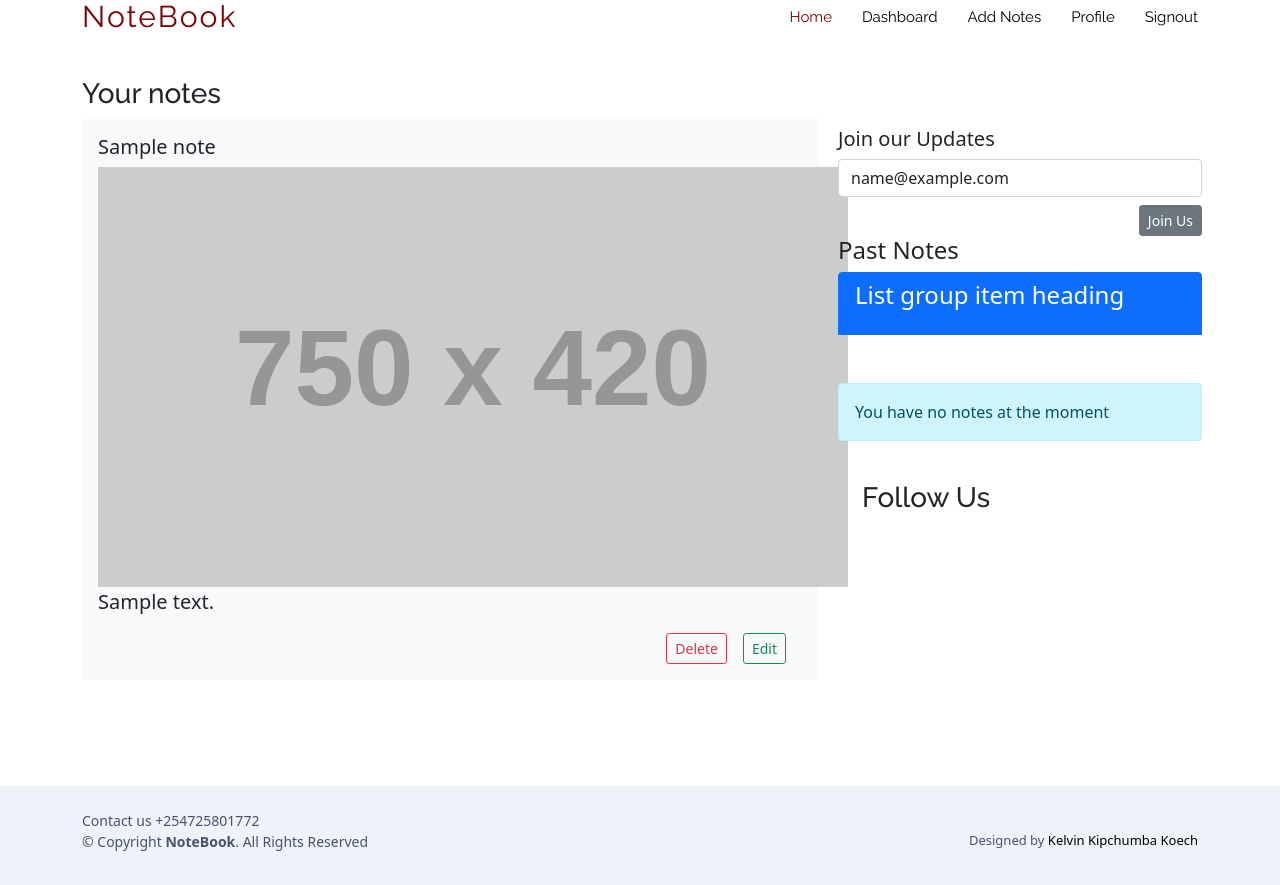
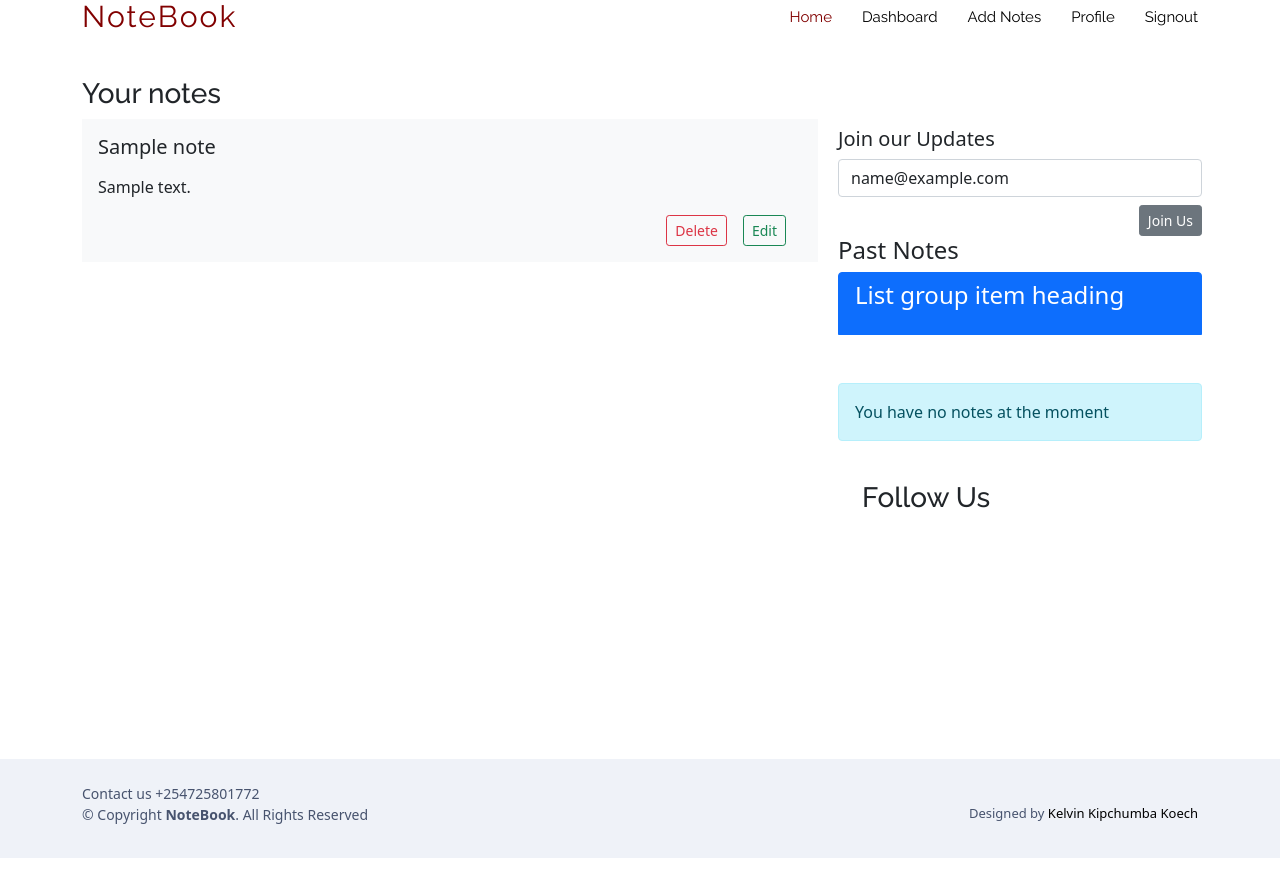
Before and after one commit to k-koech/notebook_django, a Django app: page /notes/1 in a window 1280 px wide. Shown: the part 19-904 px from the top of the page. After the commit the page ends 877 px from the top, so only its background shows below. Run offline with Django 3.2, Linux system fonts and the light colour scheme; a user stored in the database is signed in; tables that the repository leaves empty hold one stand-in row (values such as "Sample post"); grey boxes labelled with a size stand in for pictures from a placeholder-image service; some libraries are stand-ins or nearby versions.

Commit message:
Styled the note.html page

```diff
--- /dev/null
+++ b/notes/static/assets/css/notes.css
@@ -0,0 +1,4 @@
+.notes
+{
+min-height:80vh;
+}
--- a/notes/templates/dashboard.html
+++ b/notes/templates/dashboard.html
@@ -37,12 +37,12 @@
                   <img src="http://placehold.it/750x420" alt="" class="img-responsive" />
                 </a> -->
                 <p class="lead">
-                    {{note.notes|linebreaks}}
+                    {{note.notes|linebreaks|truncatewords:"15"}}
+                    <a href="/notes/{{note.id}}"  class="text-success">Read more</a>
                 </p>
                 <!-- &hellip; -->
                 <div class="text-right" style="display:flex;justify-content: end;">
                     <span class="mx-2">Created on <i>{{note.date}}</i></span>
-                    <a href="/notes/{{note.id}}" class="btn btn-sm btn-secondary float-right">Read More <span class="glyphicon glyphicon glyphicon-chevron-right" aria-hidden="true"></span></a>
                 </div>
               </div>
               <footer>
--- a/notes/templates/includes/base.html
+++ b/notes/templates/includes/base.html
@@ -93,8 +93,6 @@
   <script src="{% static 'assets/vendor/swiper/swiper-bundle.min.js' %}"></script>
   <!-- <script src="{% static 'assets/vendor/php-email-form/validate.js' %}"></script> -->
   <script src="https://code.jquery.com/jquery-3.6.0.min.js" integrity="sha256-/xUj+3OJU5yExlq6GSYGSHk7tPXikynS7ogEvDej/m4=" crossorigin="anonymous"></script>
-
-  <script src="https://cdn.jsdelivr.net/npm/jquery@3.5.1/dist/jquery.slim.min.js" integrity="sha384-DfXdz2htPH0lsSSs5nCTpuj/zy4C+OGpamoFVy38MVBnE+IbbVYUew+OrCXaRkfj" crossorigin="anonymous"></script>
   <script src="https://cdn.jsdelivr.net/npm/bootstrap@4.6.1/dist/js/bootstrap.bundle.min.js" integrity="sha384-fQybjgWLrvvRgtW6bFlB7jaZrFsaBXjsOMm/tB9LTS58ONXgqbR9W8oWht/amnpF" crossorigin="anonymous"></script>
   <!-- Template Main JS File -->
   <script src="{% static 'assets/js/main.js' %}"></script>
--- a/notes/templates/notes.html
+++ b/notes/templates/notes.html
@@ -3,7 +3,7 @@
 
 {% block content %}
 <link rel="stylesheet" type="text/css" href="{% static 'assets/css/notes.css' %}">
- <div class="dashboard mt-5 pt-5">
+ <div class="notes mt-5 pt-5">
     <div class="container">
 
         <div class="page-header">
@@ -24,11 +24,8 @@
                 </h5>
               </header>
               <div class="entry-content">
-                <a href="">
-                  <img src="http://placehold.it/750x420" alt="" class="img-responsive" />
-                </a>
                 <p class="lead">
-                    {{notes.notes}}
+                    {{notes.notes|linebreaks}}
                 </p>
                 <!-- &hellip; -->
                 <div class="text-right bg-light" style="display:flex;justify-content: end;">
--- a/notes/views/auth.py
+++ b/notes/views/auth.py
@@ -130,7 +130,6 @@
                 user=Users.objects.get(id=request.user.id)
                 user.profile_photo=profile_photo
                 user.save()
-                # messages.add_message(request,messages.SUCCESS,"Profile photo updated successfully!")
                 return redirect(profile)
 
     else:
```
